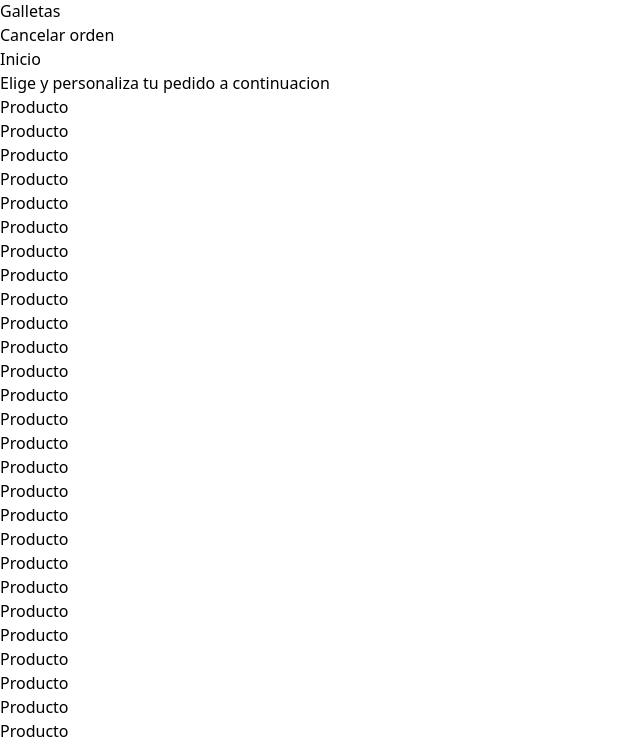
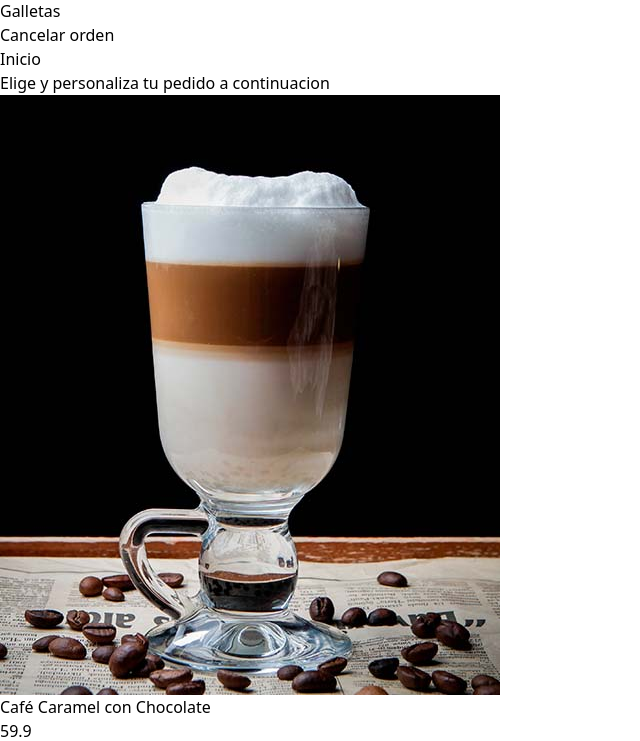
Before and after one commit to pierodev0/quiosco, a React (Vite) app in the folder react-quiosco/: page / in a window 1280 px wide. Shown: the part 7837-8578 px from the top of the page, without its empty margins (0-640 px from the left). Built offline with nearby package versions, Linux system fonts and the light colour scheme.

Commit message:
mostrar imagen precio y nombre del producto

```diff
--- a/react-quiosco/src/components/Producto.jsx
+++ b/react-quiosco/src/components/Producto.jsx
@@ -1,6 +1,16 @@
-export default function Producto({producto}) {
-    console.log(producto);
+export default function Producto({ producto }) {
+  const { nombre, imagen, precio } = producto;
   return (
-    <div>Producto</div>
-  )
+    <div className='border p-3 shadow bg-white'>
+      <img
+        src={`/img/${imagen}.jpg`}
+        alt={`imagen ${nombre}`}
+        className='w-full'
+      />
+      <div className='p-5'>
+        <h3 className='text-2xl font-bold'>{nombre}</h3>
+        <p className='mt-5 font-black text-4xl text-amber-500'>{precio}</p>
+      </div>
+    </div>
+  );
 }
--- a/react-quiosco/src/views/Inicio.jsx
+++ b/react-quiosco/src/views/Inicio.jsx
@@ -6,7 +6,7 @@ export default function Inicio() {
     <>
       <h1 className='text-4xl font-black'>Inicio</h1>
       <p className='text-2xl my-10'>Elige y personaliza tu pedido a continuacion</p>
-      <div className='grip gap-4 grid-cols-1 md:grid-cols-2 xl:grid-cols-3'>
+      <div className='grid gap-4 grid-cols-1 md:grid-cols-2 xl:grid-cols-3'>
         {productos.map(producto => (
           <Producto key={producto.id} producto={producto}/>
         ))}
```
